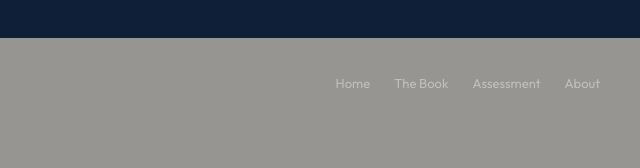
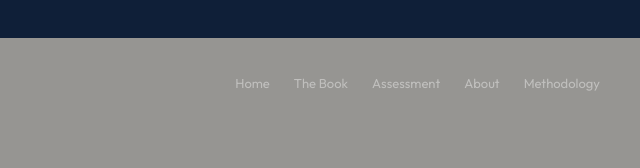
Before and after one commit to jimharvey-source/opensourcecharisma, a plain HTML site: page about.html in a window 1280 px wide. Shown: the part 2765-2933 px from the top of the page, 640-1280 px from the left. Drawn offline with nearby package versions, Linux system fonts and the light colour scheme.

Commit message:
Add methodology page and validation notes

```diff
--- a/about.html
+++ b/about.html
@@ -189,6 +189,7 @@ footer{background:rgba(0,0,0,0.3);padding:32px 40px;display:flex;align-items:cen
     <li><a href="book.html">The Book</a></li>
     <li><a href="assessment.html">Assessment</a></li>
     <li><a href="about.html">About</a></li>
+    <li><a href="methodology.html">Methodology</a></li>
   </ul>
   <p class="footer-copy">&copy; 2026 James G Harvey / Allcow Trading Co LTD. All rights reserved.</p>
 </footer>
```
